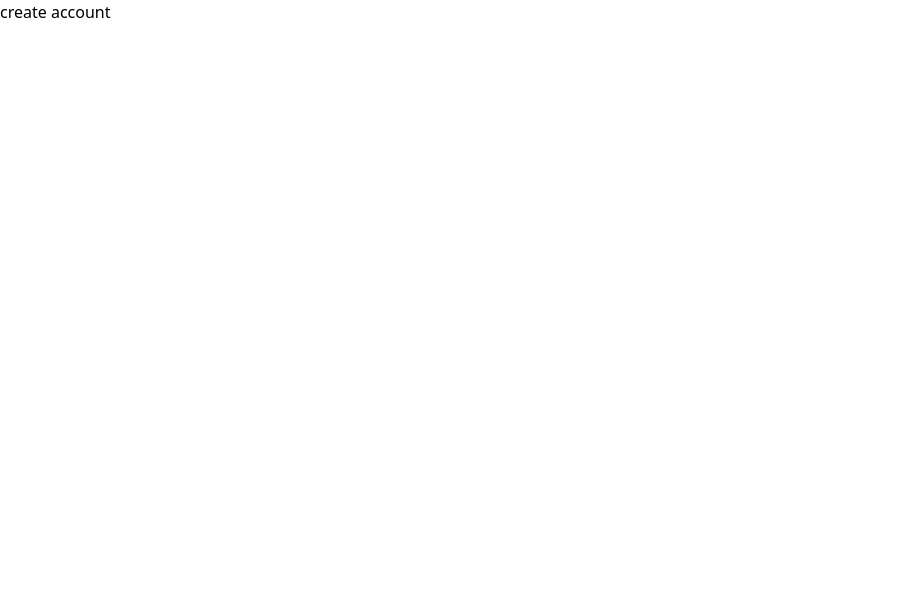
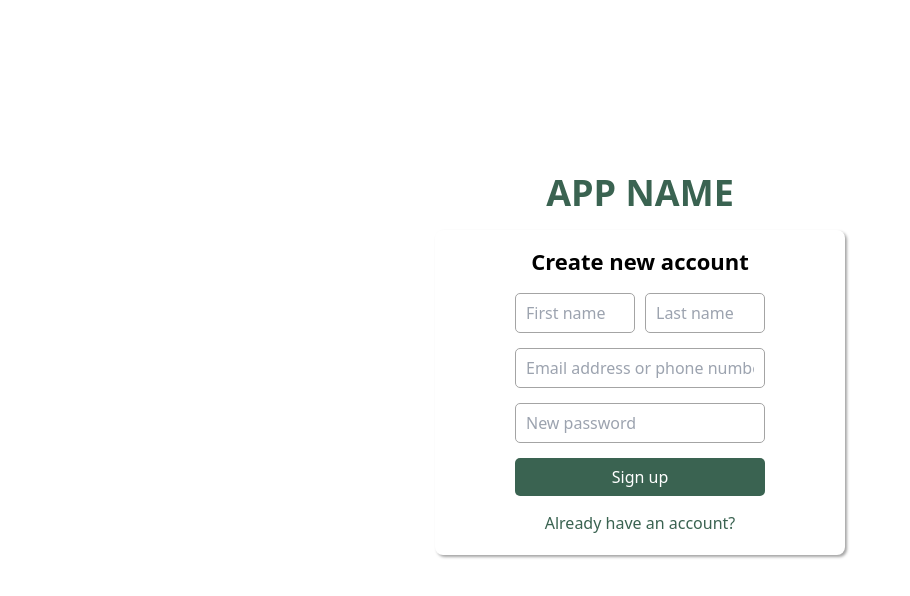
Before and after one commit to trihuynhnhut0107/BilliardStoreManagement, a Nuxt app in the folder Front-end/User-side/: page /createaccount in a window 1280 px wide. Shown: the top 596 px of the page, without its empty margins (0-910 px from the left). Built offline with nearby package versions, Linux system fonts and the light colour scheme.

Commit message:
create account

```diff
--- a/Front-end/User-side/pages/createaccount.vue
+++ b/Front-end/User-side/pages/createaccount.vue
@@ -1,5 +1,94 @@
 <template>
-    <div>
-        <h1>create account</h1>
+    <div class="createaccount-container">
+      <header>
+        <h1>app name</h1>
+      </header>
+      <form>
+        <h3>Create new account</h3>
+        <div class="name-container">
+          <input type="text" placeholder="First name">
+          <input type="text" placeholder="Last name">
+        </div>
+        <input type="text" placeholder="Email address or phone number">
+        <input type="password" placeholder="New password">
+        <input type="button" value="Sign up">
+        <RouterLink class="rl-login" to="/login">
+          Already have an account?
+        </RouterLink>
+      </form>
     </div>
-</template>
+  </template>
+
+  <script setup></script>
+
+  <style scoped>
+    .createaccount-container {
+      width: 100vw;
+      height: 90vh;
+      display: flex;
+      flex-direction: column;
+      align-items: center;
+      justify-content: center;
+      gap: 10px;
+    }
+
+    h1 {
+      font-size: 36px;
+      font-weight: 700;
+      text-transform: uppercase;
+      color: #3A6351;
+      text-align: center;
+    }
+
+  form {
+    align-self: center;
+    width: fit-content;
+    padding: 15px 80px 20px 80px;
+    display: flex;
+    flex-direction: column;
+    align-items: center;
+    gap: 15px;
+    border-radius: 8px;
+    background-color: white;
+    margin-inline: auto;
+    box-shadow: 2px 2px 3px #A4A4A4;
+  }
+
+  input[type="text"], input[type="password"]{
+    width: 250px;
+    height: 40px;
+    padding: 10px;
+    border: 1px solid #A4A4A4;
+    border-radius: 5px;
+  }
+
+  .name-container {
+    width: 250px;
+    display: flex;
+    justify-content: space-between;
+  }
+
+  .name-container>input{
+    width: 120px;
+  }
+
+  h3 {
+    font-size: 22px;
+    font-weight: 700;
+  }
+
+  input[type="button"] {
+    width: 250px;
+    background-color: #3A6351;
+    color: white;
+    border-radius: 5px;
+    text-align: center;
+    padding: 7px;
+  }
+
+  .rl-login {
+    color: #3A6351;
+    font-weight: 500;
+  }
+
+  </style>
```
Also changed, not shown: Front-end/User-side/pages/login.vue (line endings or trailing spaces).
